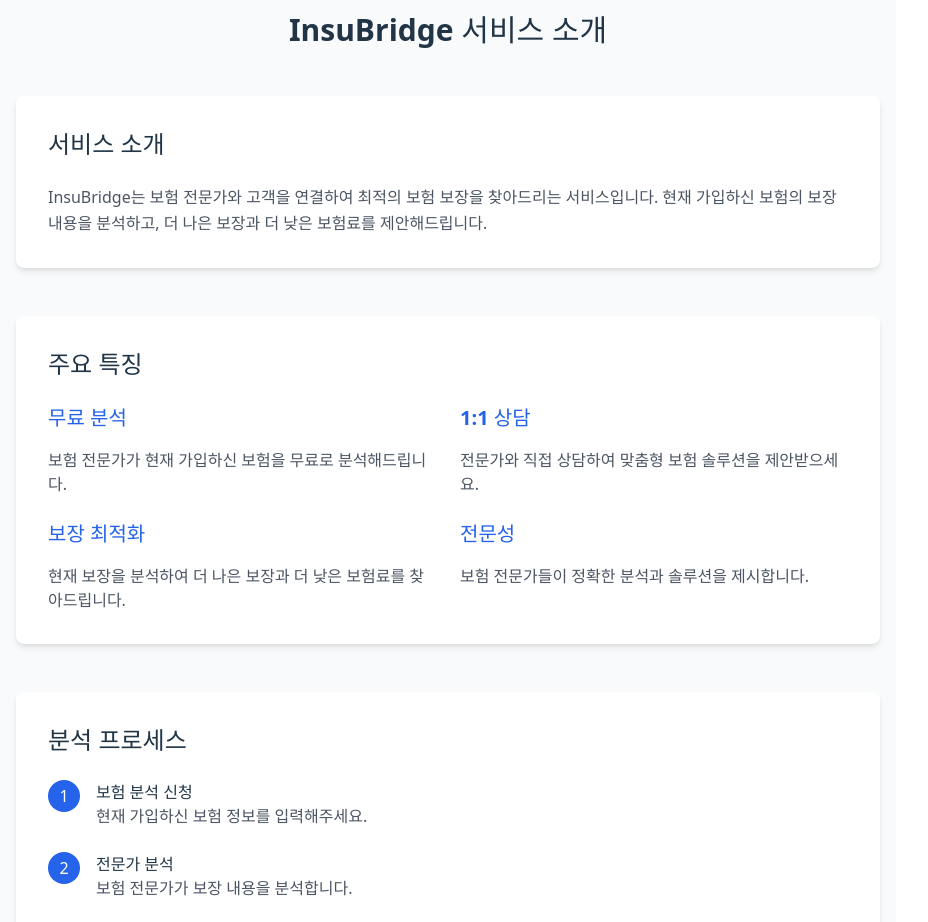
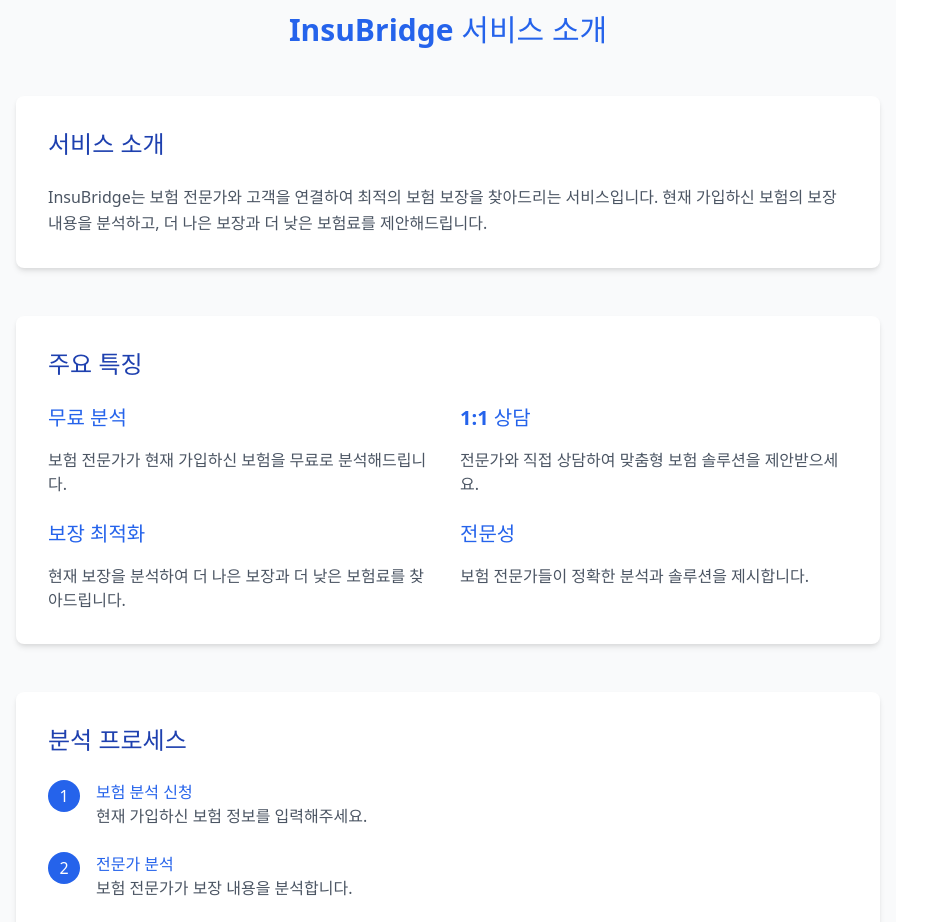
Before and after one commit to SuperRPM/insuBridge-web, a React (Vite) app: page /about in a window 1280 px wide. Shown: the part 100-1022 px from the top of the page, without its empty margins (0-928 px from the left). Built offline with nearby package versions, Linux system fonts and the light colour scheme.

Commit message:
fix: 소개페이지 css 수정

```diff
--- a/src/pages/About.tsx
+++ b/src/pages/About.tsx
@@ -2,14 +2,14 @@
   return (
     <div className="min-h-screen bg-gray-50 py-12">
       <div className="max-w-4xl mx-auto px-4">
-        <h1 className="text-3xl font-bold text-center mb-12">
+        <h1 className="text-3xl font-bold text-center mb-12 text-blue-600">
           InsuBridge 서비스 소개
         </h1>
 
         <div className="space-y-12">
           {/* 서비스 소개 섹션 */}
           <section className="bg-white rounded-lg shadow-md p-8">
-            <h2 className="text-2xl font-bold mb-6">서비스 소개</h2>
+            <h2 className="text-2xl font-bold mb-6 text-blue-800">서비스 소개</h2>
             <p className="text-gray-600 leading-relaxed">
               InsuBridge는 보험 전문가와 고객을 연결하여 최적의 보험 보장을 찾아드리는 서비스입니다.
               현재 가입하신 보험의 보장 내용을 분석하고, 더 나은 보장과 더 낮은 보험료를 제안해드립니다.
@@ -18,7 +18,7 @@
 
           {/* 주요 특징 섹션 */}
           <section className="bg-white rounded-lg shadow-md p-8">
-            <h2 className="text-2xl font-bold mb-6">주요 특징</h2>
+            <h2 className="text-2xl font-bold mb-6 text-blue-800">주요 특징</h2>
             <div className="grid md:grid-cols-2 gap-6">
               <div className="space-y-4">
                 <h3 className="text-xl font-semibold text-blue-600">무료 분석</h3>
@@ -49,14 +49,14 @@
 
           {/* 분석 프로세스 섹션 */}
           <section className="bg-white rounded-lg shadow-md p-8">
-            <h2 className="text-2xl font-bold mb-6">분석 프로세스</h2>
+            <h2 className="text-2xl font-bold mb-6 text-blue-800">분석 프로세스</h2>
             <div className="space-y-6">
               <div className="flex items-start space-x-4">
                 <div className="flex-shrink-0 w-8 h-8 bg-blue-600 text-white rounded-full flex items-center justify-center">
                   1
                 </div>
                 <div>
-                  <h3 className="font-semibold">보험 분석 신청</h3>
+                  <h3 className="font-semibold text-blue-600">보험 분석 신청</h3>
                   <p className="text-gray-600">현재 가입하신 보험 정보를 입력해주세요.</p>
                 </div>
               </div>
@@ -65,7 +65,7 @@
                   2
                 </div>
                 <div>
-                  <h3 className="font-semibold">전문가 분석</h3>
+                  <h3 className="font-semibold text-blue-600">전문가 분석</h3>
                   <p className="text-gray-600">보험 전문가가 보장 내용을 분석합니다.</p>
                 </div>
               </div>
@@ -74,7 +74,7 @@
                   3
                 </div>
                 <div>
-                  <h3 className="font-semibold">맞춤형 제안</h3>
+                  <h3 className="font-semibold text-blue-600">맞춤형 제안</h3>
                   <p className="text-gray-600">분석 결과를 바탕으로 최적의 보험을 제안해드립니다.</p>
                 </div>
               </div>
```
